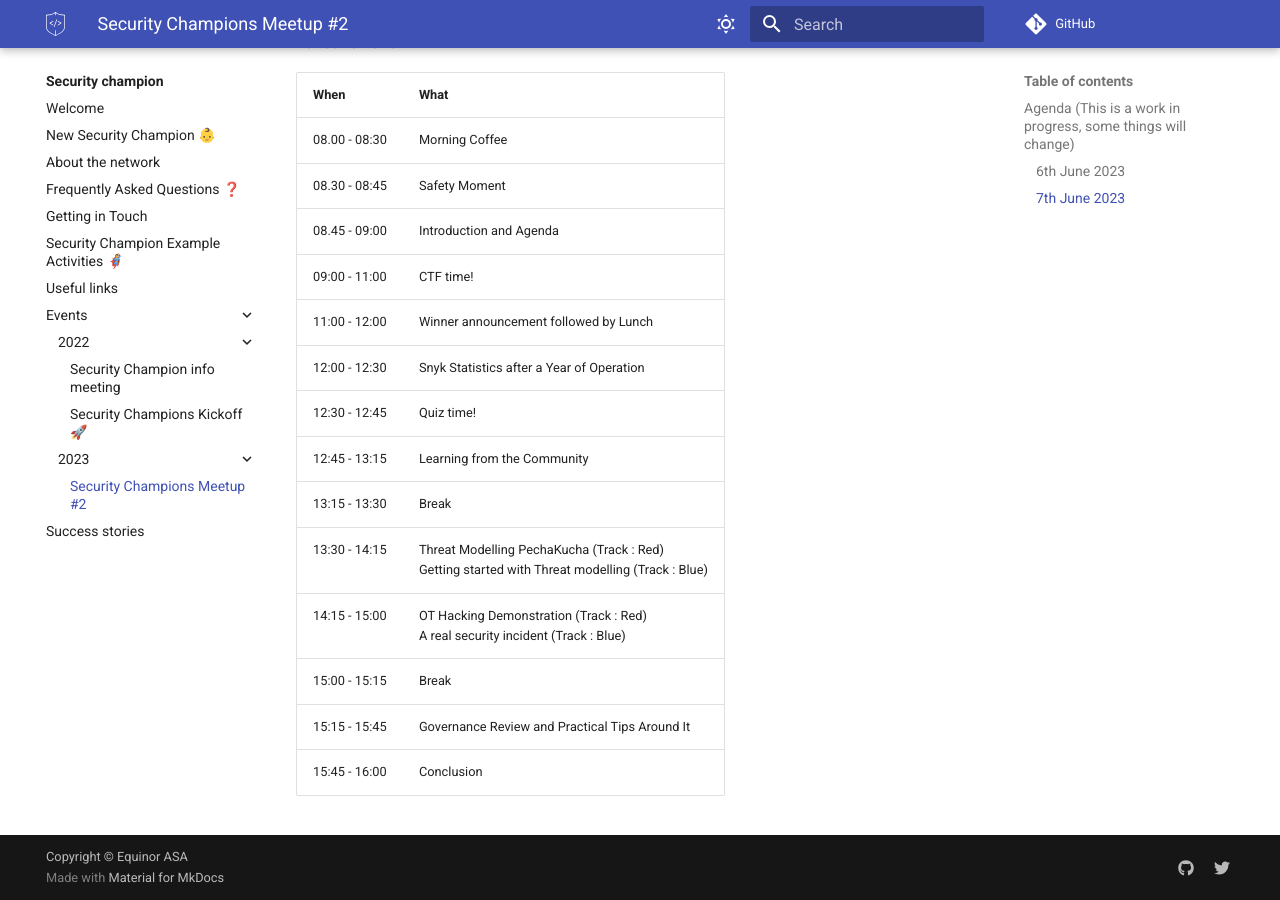
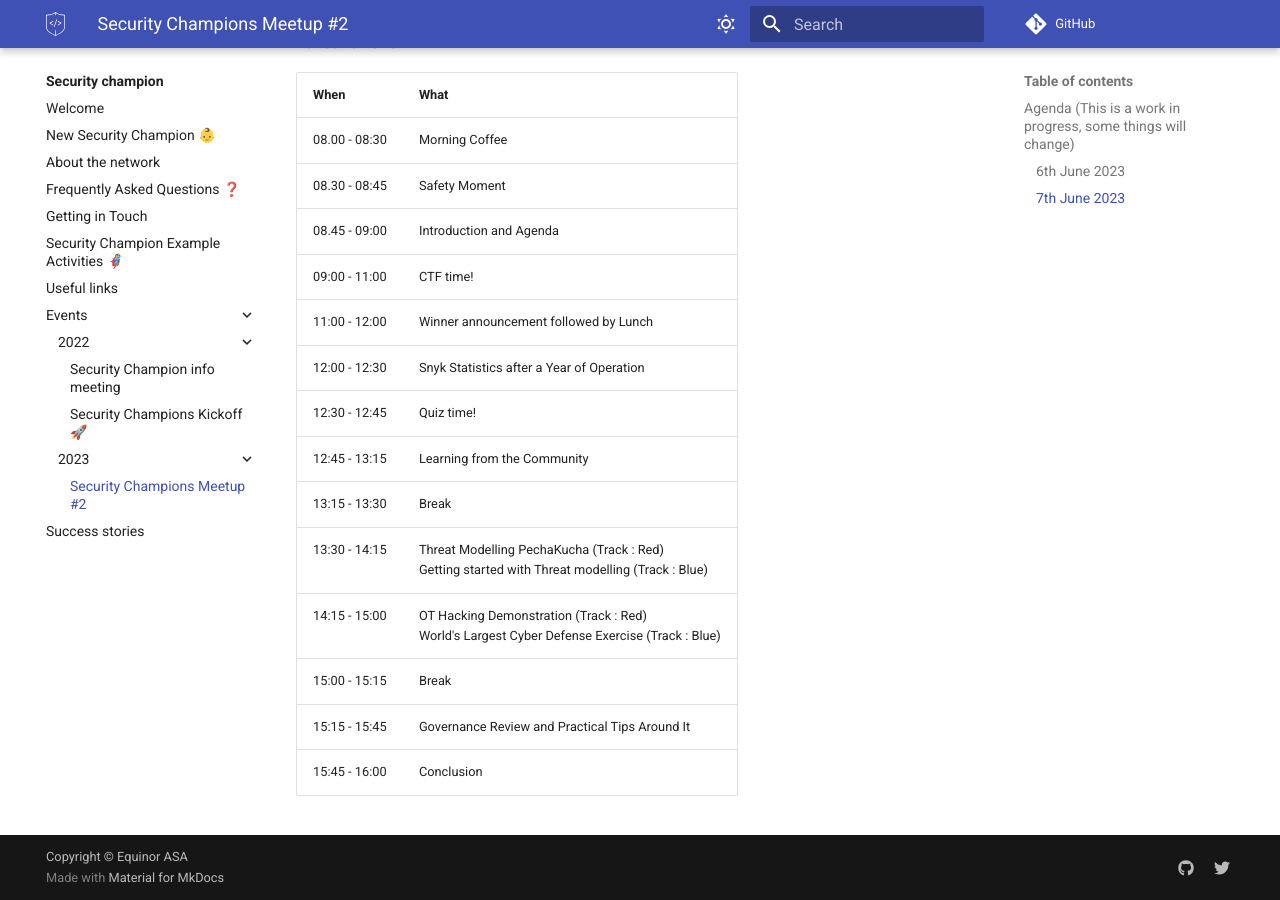
Before and after one commit to equinor/appsec, an MkDocs documentation site: the page built from docs/security-champion/events/2023/1-sc-meetup-2.md, in a window 1280 px wide and 900 px high, scrolled down 639 px. Built offline with MkDocs 1.6.1 and Material for MkDocs 9.7.7, drawn with Linux system fonts in a browser that asks for light colours; some web fonts are replaced; comment, search, counter and statistics services are not loaded.

Commit message:
updated event name

```diff
--- a/docs/security-champion/events/2023/1-sc-meetup-2.md
+++ b/docs/security-champion/events/2023/1-sc-meetup-2.md
@@ -29,7 +29,7 @@ We look forward to seeing you there!
 | 12:45 - 13:15 | Learning from the Community |
 | 13:15 - 13:30 | Break |
 | 13:30 - 14:15 | Threat Modelling PechaKucha (Track : Red)<br>Getting started with Threat modelling (Track : Blue)|
-| 14:15 - 15:00 | OT Hacking Demonstration (Track : Red)<br>A real security incident (Track : Blue)|
+| 14:15 - 15:00 | OT Hacking Demonstration (Track : Red)<br>World's Largest Cyber Defense Exercise (Track : Blue)|
 | 15:00 - 15:15 | Break |
 | 15:15 - 15:45 | Governance Review and Practical Tips Around It |
 | 15:45 - 16:00 | Conclusion |
```
